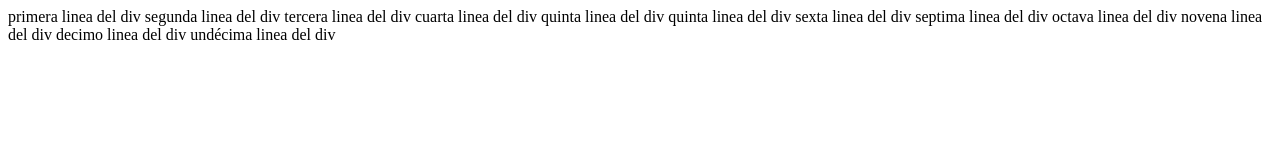
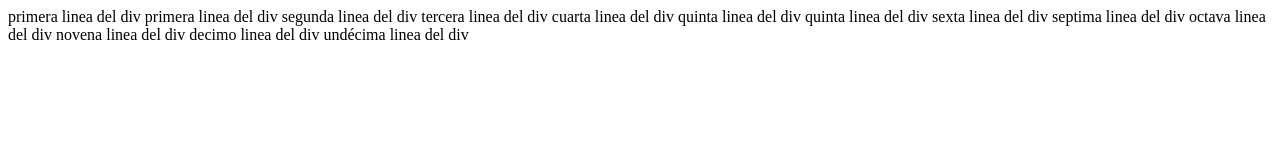
Before and after one commit to TheLeon137/Curso-git, a plain HTML site: page index.html in a window 1280 px wide. Drawn offline with Linux system fonts and the light colour scheme.

Commit message:
Tenth Commit

```diff
--- a/index.html
+++ b/index.html
@@ -7,6 +7,7 @@
 </head>
 <body>
     <div>
+        primera linea del div
         primera linea del div
         segunda linea del div
         tercera linea del div
```
